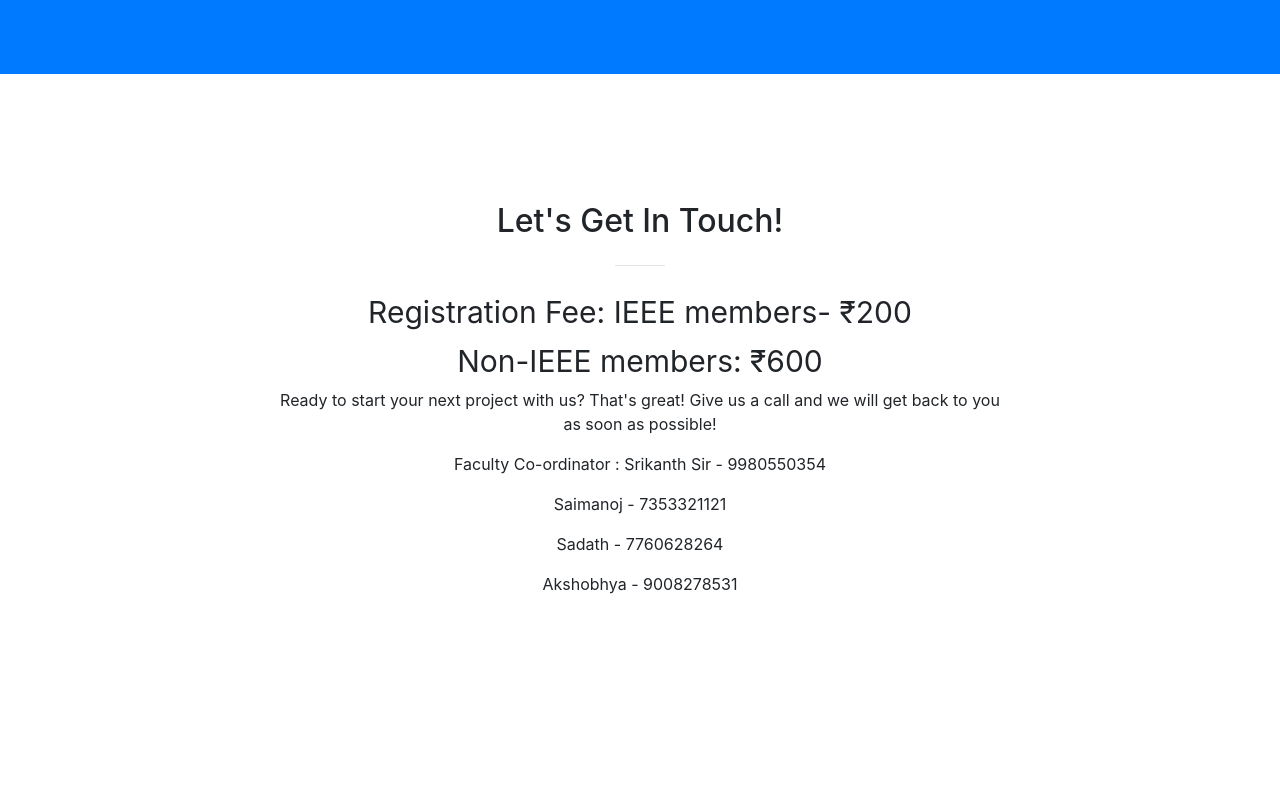
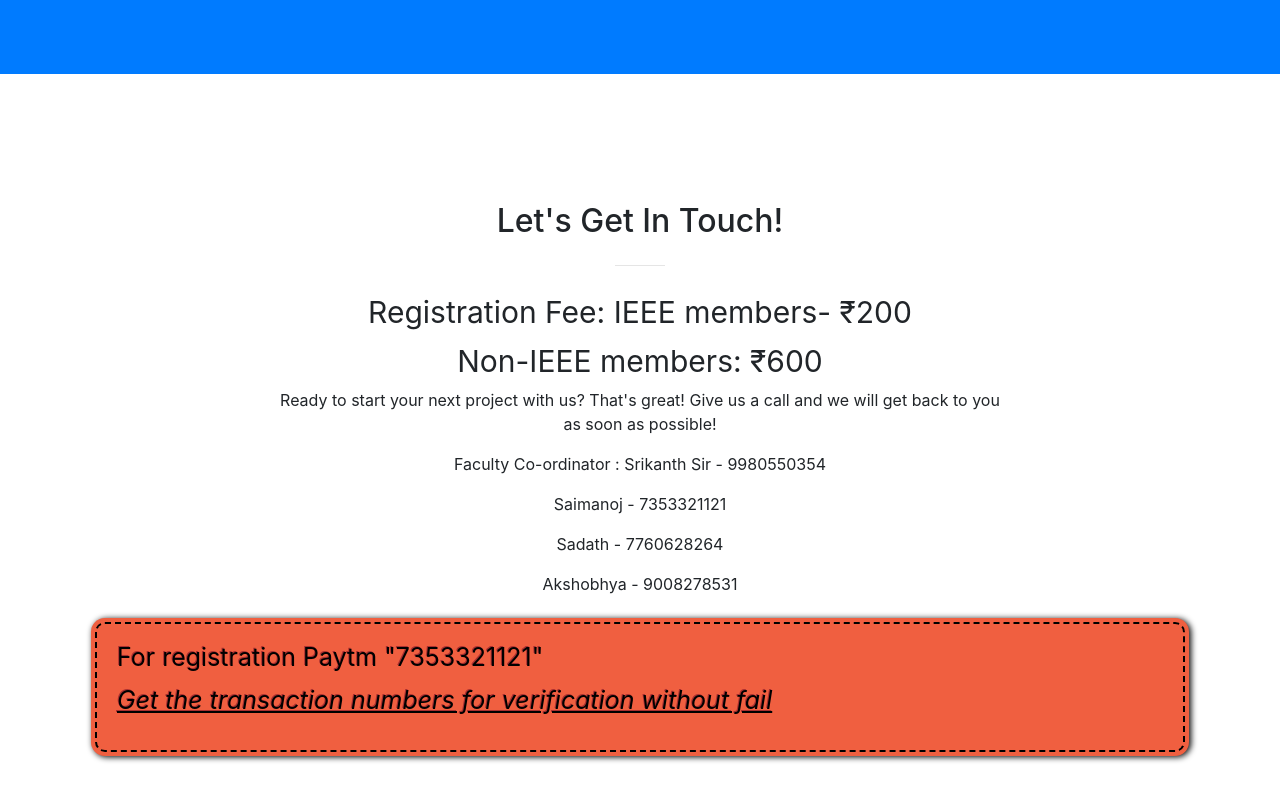
Before and after one commit to madworkshop/madworkshop.github.io, a website with bundled scripts: page index.html in a window 1280 px wide. Shown: the part 1298-2098 px from the top of the page. Before the commit the page ends 2038 px from the top, so only its background shows below. Built offline with nearby package versions, Linux system fonts and the light colour scheme.

Commit message:
The changes

```diff
--- a/index.html
+++ b/index.html
@@ -241,12 +241,27 @@
               <p class="mb-1" style="font-size: 30px">Registration Fee: IEEE members- ₹200 </p>
               <p class="mb-1" style="font-size: 30px">Non-IEEE members: ₹600</p>
             <p class="mb-10">Ready to start your next project with us? That's great! Give us a call and we will get back to you as soon as possible!</p>
-            <p>Faculty Co-ordinator : Srikanth Sir - 9980550354</p>
+            <p>Faculty Co-ordinator : Srikanth Sir - 9980550354 </p>
             <p>Saimanoj - 7353321121</p>
             <p>Sadath - 7760628264</p>
             <p>Akshobhya - 9008278531</p>
           </div>
         </div>
+        <div style="   padding: 20px;
+           margin: 10px;
+           background: #F05F40;
+           color: #000000;
+           font-size: 21px;
+           font-weight: bold;
+           line-height: 1.3em;
+           border: 2px dashed #000;
+           border-radius: 10px;
+           box-shadow: 0 0 0 4px #F05F40, 2px 1px 6px 4px ;
+           text-shadow: -1px -1px #aa3030;
+           font-weight: normal;">
+           <p style="font-size: 25px">For registration Paytm "7353321121"</p>
+           <p style="font-size: 25px"><u><i>Get the transaction numbers for verification without fail</i></u></p>
+         </div>
         <!--div class="row">
           <div class="col-lg-4 ml-auto text-center">
             <i class="fa fa-phone fa-3x mb-3 sr-contact"></i>
```
